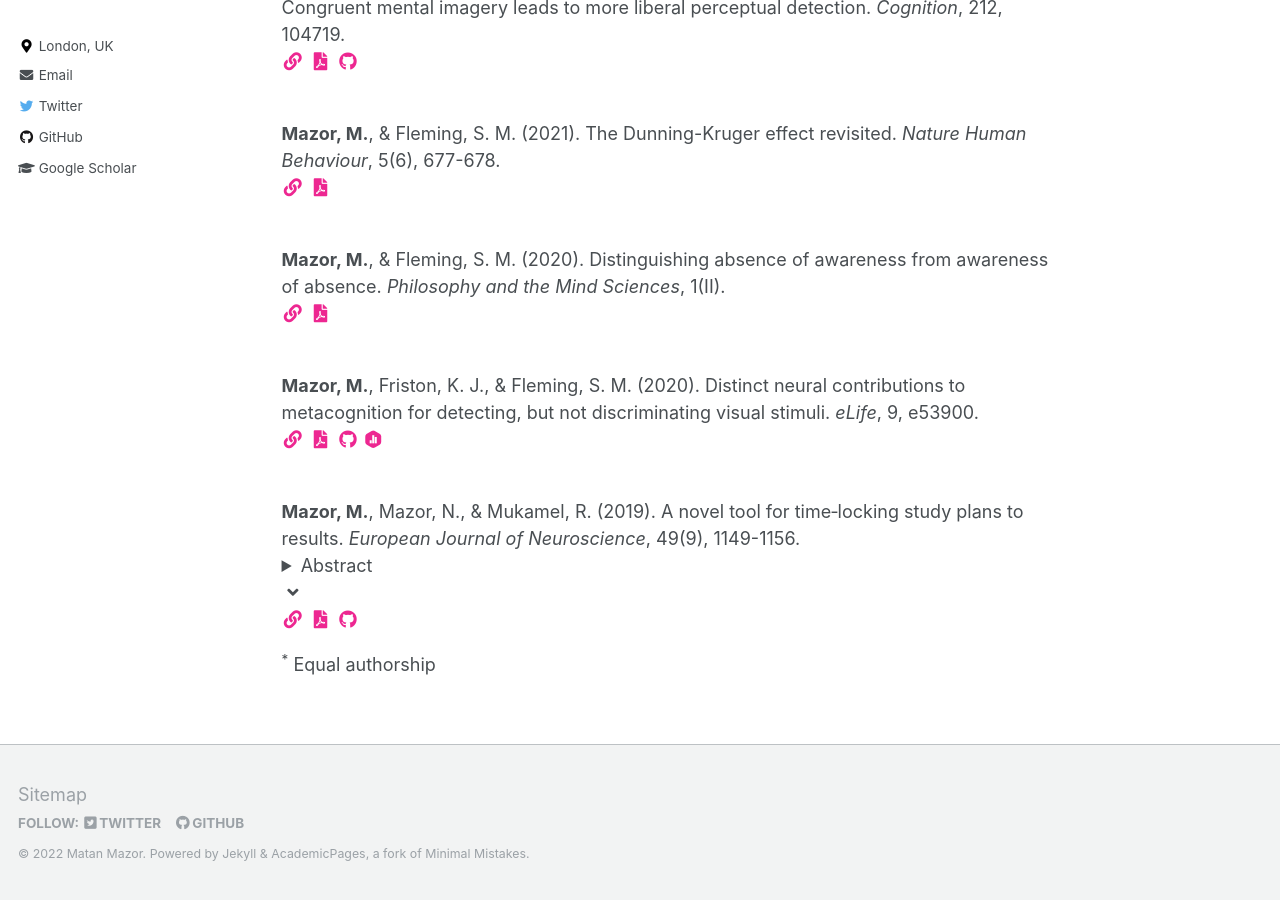
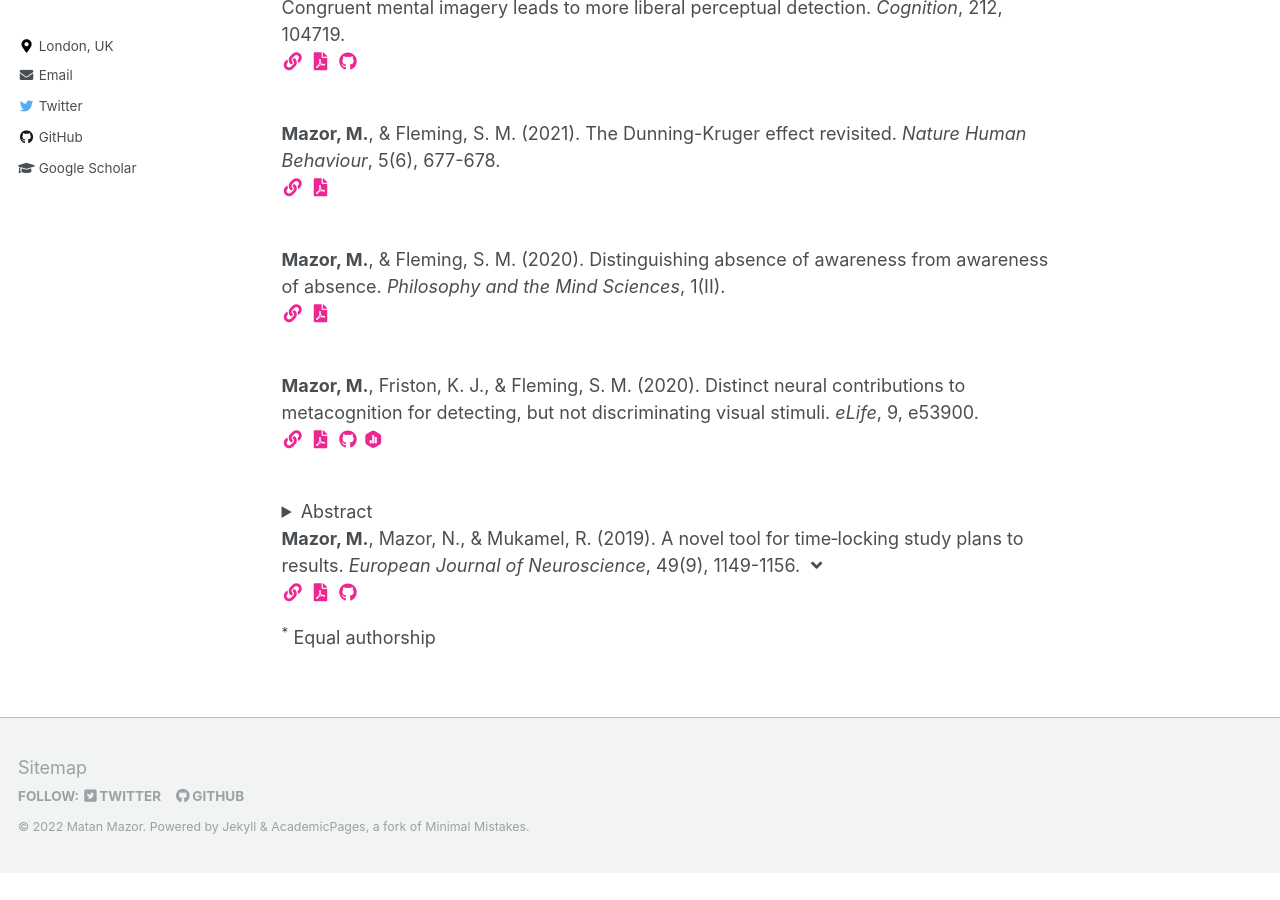
Before and after one commit to matanmazor/matanmazor.github.io, a Jekyll site: the page built from _pages/publications.md, in a window 1280 px wide and 900 px high, scrolled down 602 px. Built offline with Jekyll 4.4.1, drawn with Linux system fonts in a browser that asks for light colours; some web fonts are replaced; after the commit the page ends 1475 px from its top, so only the background shows below that.

Commit message:
moved abstract thing

```diff
--- a/_includes/archive-single.html
+++ b/_includes/archive-single.html
@@ -43,15 +43,7 @@
     {% if post.collection == 'teaching' %}
       <p> {{ post.type }}, <i>{{ post.venue }}</i>, {{ post.date | default: "1900-01-01" | date: "%Y" }} </p>
     {% elsif post.collection=='preprints' or post.collection=='publications'%}
-
-
-      <!-- citation and icon code -->
-
-      {% if post.citation %}
-        {{ post.citation }}
-      {% endif %}
-
-	  {% if post.abstract %}
+      {% if post.abstract %}
         <details><summary>Abstract</summary>
         <blockquote>
         <p>
@@ -61,6 +53,11 @@
         </details>
       {% endif %}
 
+      <!-- citation and icon code -->
+
+      {% if post.citation %}
+        {{ post.citation }}
+      {% endif %}
 	  {% if post.summary_paragraph %}
 	  <i id ="show" class="fas fa-fw fa-angle-down zoom" aria-hidden="true" onclick="$(this).parent().find('#description').toggle(400)"></i>
 	  <div id="description" style="display: none;">
```
